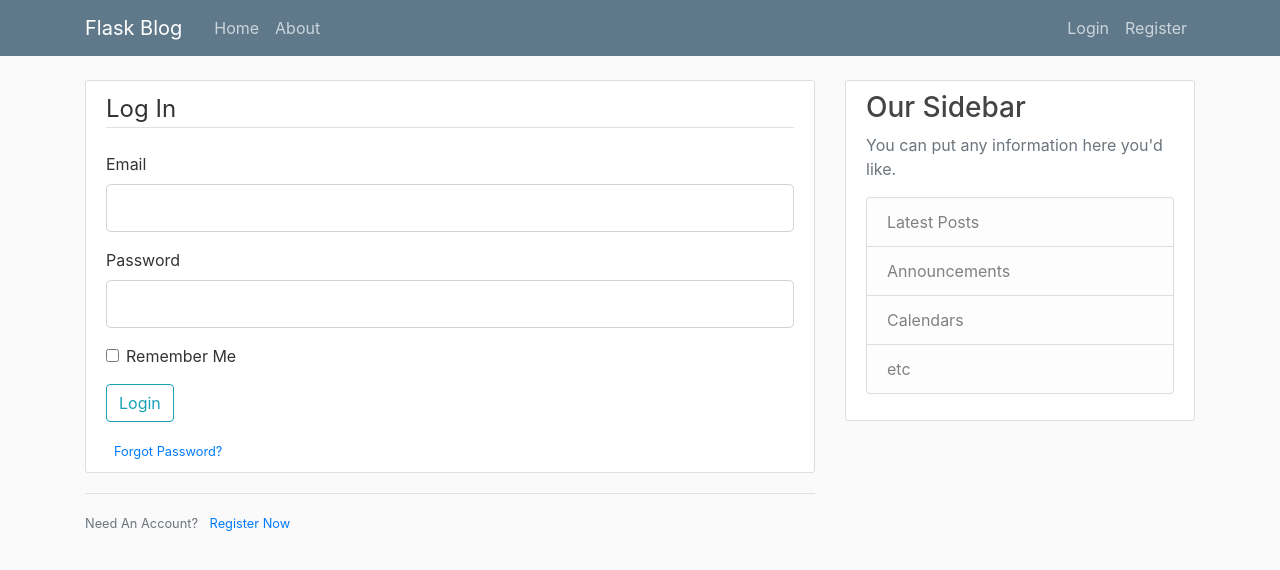
After one commit to rafalq/Flask_Blog, a Flask app: page /login in a window 1280 px wide. The commit adds this page. Shown: the top 570 px of the page. Run offline with Flask 2, Linux system fonts and the light colour scheme; some libraries are stand-ins or nearby versions.

Commit message:
registration and login form

```diff
--- a/flaskblog.py
+++ b/flaskblog.py
@@ -1,5 +1,38 @@
-from flask import Flask, render_template, url_for
+from datetime import datetime
+from flask import Flask, render_template, url_for, flash, redirect
+# from flask_sqlalchemy import SQLAlchemy
+from forms import RegistrationForm, LoginForm
+
 app = Flask(__name__)
+app.config['SECRET_KEY'] = '1*tSDgf?:=f<m`t'
+# app.config['SQLALCHEMY_DATABASE_URI'] = 'sqlite:///site.db'
+# db = SQLAlchemy(app)
+
+
+# class User(db.Model):
+#     id = db.Column(db.Integer, primary_key=True)
+#     username = db.Column(db.String(20), unique=True, nullable=False)
+#     email = db.Column(db.String(120), unique=True, nullable=False)
+#     image_file = db.Column(db.String(20), nullable=False,
+#                            default='default.jpg')
+#     password = db.Column(db.String(60), nullable=False)
+#     posts = db.relationship('Post', backref='author', lazy=True)
+
+#     def __repr__(self):
+#         return "User('{}', '{}', '{}')".format(self.username, self.email, self.image_file)
+
+
+# class Post(db.Model):
+#     id = db.Column(db.Integer, primary_key=True)
+#     title = db.Column(db.String(100), nullable=False)
+#     date_posted = db.Column(db.DateTime, nullable=False,
+#                             default=datetime.utcnow)
+#     content = db.Column(db.Text, nullable=False)
+#     user_id = db.Column(db.Integer, db.ForeignKey('user.id'), nullable=False)
+
+#     def __repr__(self):
+#         return "Post('{}', '{}')".format(self.title, self.date_posted)
+
 
 posts = [
     {
@@ -28,5 +61,26 @@ def about():
     return render_template('about.html', title='About')
 
 
+@app.route('/register', methods=['GET', 'POST'])
+def register():
+    form = RegistrationForm()
+    if form.validate_on_submit():
+        flash('Account created for {}!'.format(form.username.data), 'success')
+        return redirect(url_for('home'))
+    return render_template('register.html', title='Register', form=form)
+
+
+@app.route('/login', methods=['GET', 'POST'])
+def login():
+    form = LoginForm()
+    if form.validate_on_submit():
+        if form.email.data == 'admin@blog.com' and form.password.data == 'password':
+            flash('You have been logged in!', 'success')
+            return redirect(url_for('home'))
+        else:
+            flash('Login Unsuccessful. Please check username and password', 'danger')
+    return render_template('login.html', title='Login', form=form)
+
+
 if __name__ == '__main__':
     app.run(debug=True)
--- /dev/null
+++ b/forms.py
@@ -0,0 +1,23 @@
+from flask_wtf import FlaskForm
+from wtforms import StringField, PasswordField, SubmitField, BooleanField
+from wtforms.validators import DataRequired, Length, Email, EqualTo
+# import email_validator
+
+
+class RegistrationForm(FlaskForm):
+    username = StringField('Username',
+                           validators=[DataRequired(), Length(min=2, max=20)])
+    email = StringField('Email',
+                        validators=[DataRequired(), Email()])
+    password = PasswordField('Password', validators=[DataRequired()])
+    confirm_password = PasswordField('Confirm Password',
+                                     validators=[DataRequired(), EqualTo('password')])
+    submit = SubmitField('Register')
+
+
+class LoginForm(FlaskForm):
+    email = StringField('Email',
+                        validators=[DataRequired(), Email()])
+    password = PasswordField('Password', validators=[DataRequired()])
+    remember = BooleanField('Remember Me')
+    submit = SubmitField('Login')
--- a/templates/base.html
+++ b/templates/base.html
@@ -26,13 +26,13 @@
           </button>
           <div class="collapse navbar-collapse" id="navbarToggle">
             <div class="navbar-nav mr-auto">
-              <a class="nav-item nav-link" href="/">Home</a>
-              <a class="nav-item nav-link" href="/about">About</a>
+              <a class="nav-item nav-link" href="{{ url_for('home') }}">Home</a>
+              <a class="nav-item nav-link" href="{{ url_for('about') }}">About</a>
             </div>
             <!-- Navbar Right Side -->
             <div class="navbar-nav">
-              <a class="nav-item nav-link" href="/login">Login</a>
-              <a class="nav-item nav-link" href="/register">Register</a>
+              <a class="nav-item nav-link" href="{{ url_for('login') }}">Login</a>
+              <a class="nav-item nav-link" href="{{ url_for('register') }}">Register</a>
             </div>
           </div>
         </div>
@@ -41,6 +41,15 @@
     <main role="main" class="container">
       <div class="row">
         <div class="col-md-8">
+          {% with messages = get_flashed_messages(with_categories=true) %}
+            {% if messages %}
+              {% for category, message in messages %}
+                <div class="alert alert-{{ category }}">
+                  {{ message }}
+                </div>
+              {% endfor %}
+            {% endif %}
+          {% endwith %}
           {% block content %}{% endblock %}
         </div>
         <div class="col-md-4">
--- /dev/null
+++ b/templates/login.html
@@ -0,0 +1,52 @@
+{% extends "base.html" %}
+{% block content %}
+    <div class="content-section">
+        <form method="POST" action="">
+            {{ form.hidden_tag() }}
+            <fieldset class="form-group">
+                <legend class="border-bottom mb-4">Log In</legend>
+                <div class="form-group">
+                    {{ form.email.label(class="form-control-label") }}
+                    {% if form.email.errors %}
+                        {{ form.email(class="form-control form-control-lg is-invalid") }}
+                        <div class="invalid-feedback">
+                            {% for error in form.email.errors %}
+                                <span>{{ error }}</span>
+                            {% endfor %}
+                        </div>
+                    {% else %}
+                        {{ form.email(class="form-control form-control-lg") }}
+                    {% endif %}
+                </div>
+                <div class="form-group">
+                    {{ form.password.label(class="form-control-label") }}
+                    {% if form.password.errors %}
+                        {{ form.password(class="form-control form-control-lg is-invalid") }}
+                        <div class="invalid-feedback">
+                            {% for error in form.password.errors %}
+                                <span>{{ error }}</span>
+                            {% endfor %}
+                        </div>
+                    {% else %}
+                        {{ form.password(class="form-control form-control-lg") }}
+                    {% endif %}
+                </div>
+                <div class="form-check">
+                    {{ form.remember(class="form-check-input") }}
+                    {{ form.remember.label(class="form-check-label") }}
+                </div>
+            </fieldset>
+            <div class="form-group">
+                {{ form.submit(class="btn btn-outline-info") }}
+            </div>
+            <small class="text-muted ml-2">
+                <a href="#">Forgot Password?</a>
+            </small>
+        </form>
+    </div>
+    <div class="border-top pt-3">
+        <small class="text-muted">
+            Need An Account? <a class="ml-2" href="{{ url_for('register') }}">Register Now</a>
+        </small>
+    </div>
+{% endblock content %}
```
Also changed, not shown: templates/register.html (added, +72 -0 lines).
